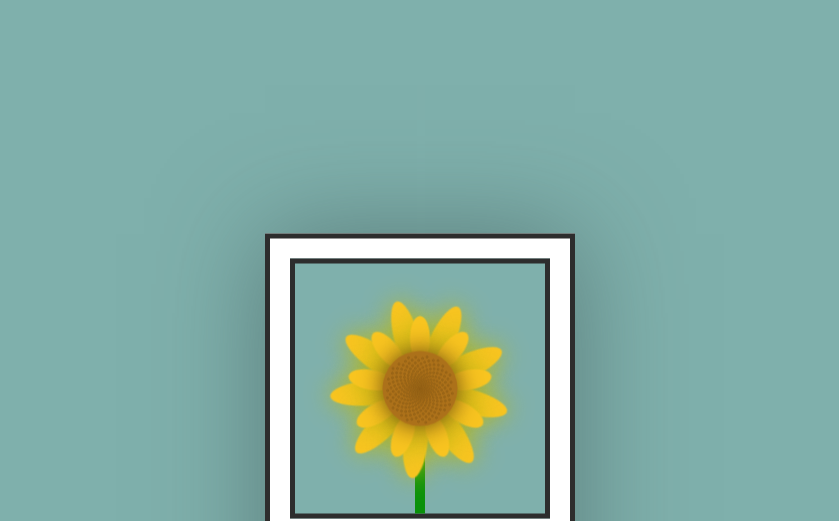
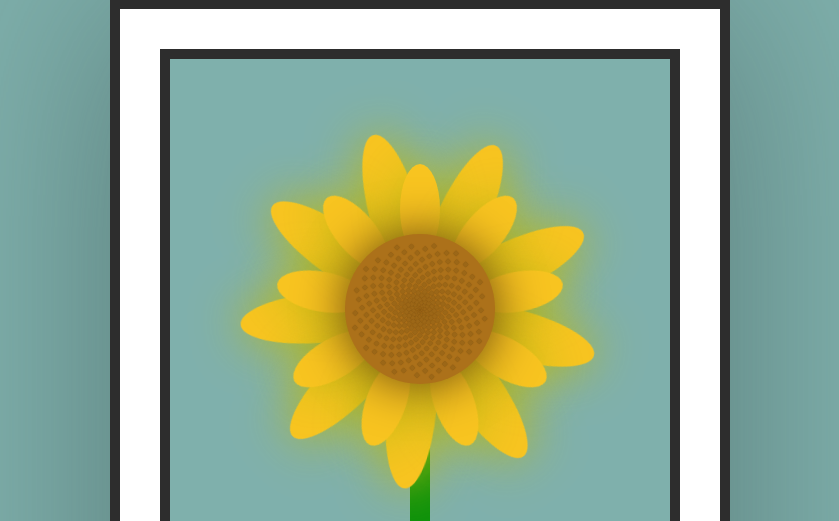
Before and after one commit to RDFelix/para_ti, a plain HTML site: page index.html in a window 1280 px wide. Shown: the top 521 px of the page, without its empty margins (220-1059 px from the left). Drawn offline with Linux system fonts and the light colour scheme.

Commit message:
Update index.html

```diff
--- a/index.html
+++ b/index.html
@@ -15,8 +15,6 @@
         background-color: rgb(127, 176, 172);
         font-family: system-ui, -apple-system, BlinkMacSystemFont, 'Segoe UI', Roboto, Oxygen, Ubuntu, Cantarell, 'Open Sans', 'Helvetica Neue', sans-serif;
         color: rgb(45, 45, 45);
-        scale: 0.5;
-        padding: 30px;
     }
 
     svg{
```
